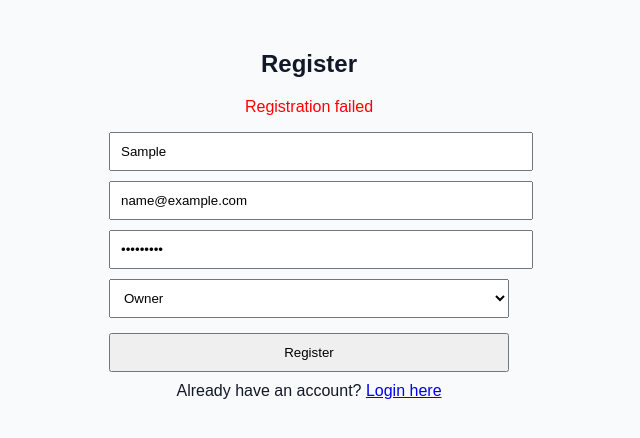
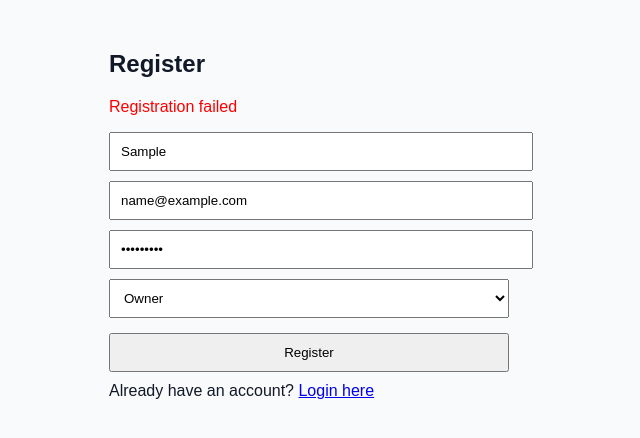
Before and after one commit to PoolakuntaDakshayani03/househunt-frontend, a React (Create React App) app: page / in a window 1280 px wide. Both pictures are taken after typing "Sample", "name@example.com", "Sample123" into the empty fields and a click on the button "Register". Shown: the top 438 px of the page, without its empty margins (331-971 px from the left). Built offline with nearby package versions, Linux system fonts and the light colour scheme; no server answers.

Commit message:
Update Register.js

```diff
--- a/src/pages/Register.js
+++ b/src/pages/Register.js
@@ -25,13 +25,8 @@ const Register = () => {
     e.preventDefault();
     setError('');
     setSuccess('');
-
     try {
-      const res = await axios.post(
-        `${process.env.REACT_APP_API_BASE_URL}/auth/register`,
-        formData
-      );
-
+      const res = await axios.post('http://localhost:5000/api/auth/register', formData);
       setSuccess('Registration successful! Redirecting...');
 
       // Wait 1 second, then redirect to login
@@ -46,10 +41,9 @@ const Register = () => {
 
   return (
     <div style={{ padding: '30px', maxWidth: '400px', margin: 'auto', fontFamily: 'Arial' }}>
-      <h2 style={{ textAlign: 'center' }}>Register</h2>
-      {error && <p style={{ color: 'red', textAlign: 'center' }}>{error}</p>}
-      {success && <p style={{ color: 'green', textAlign: 'center' }}>{success}</p>}
-
+      <h2>Register</h2>
+      {error && <p style={{ color: 'red' }}>{error}</p>}
+      {success && <p style={{ color: 'green' }}>{success}</p>}
       <form onSubmit={handleSubmit}>
         <input
           name="name"
@@ -88,8 +82,7 @@ const Register = () => {
         </select>
         <button type="submit" style={{ width: '100%', padding: '10px' }}>Register</button>
       </form>
-
-      <p style={{ marginTop: '10px', textAlign: 'center' }}>
+      <p style={{ marginTop: '10px' }}>
         Already have an account? <Link to="/login">Login here</Link>
       </p>
     </div>
```
